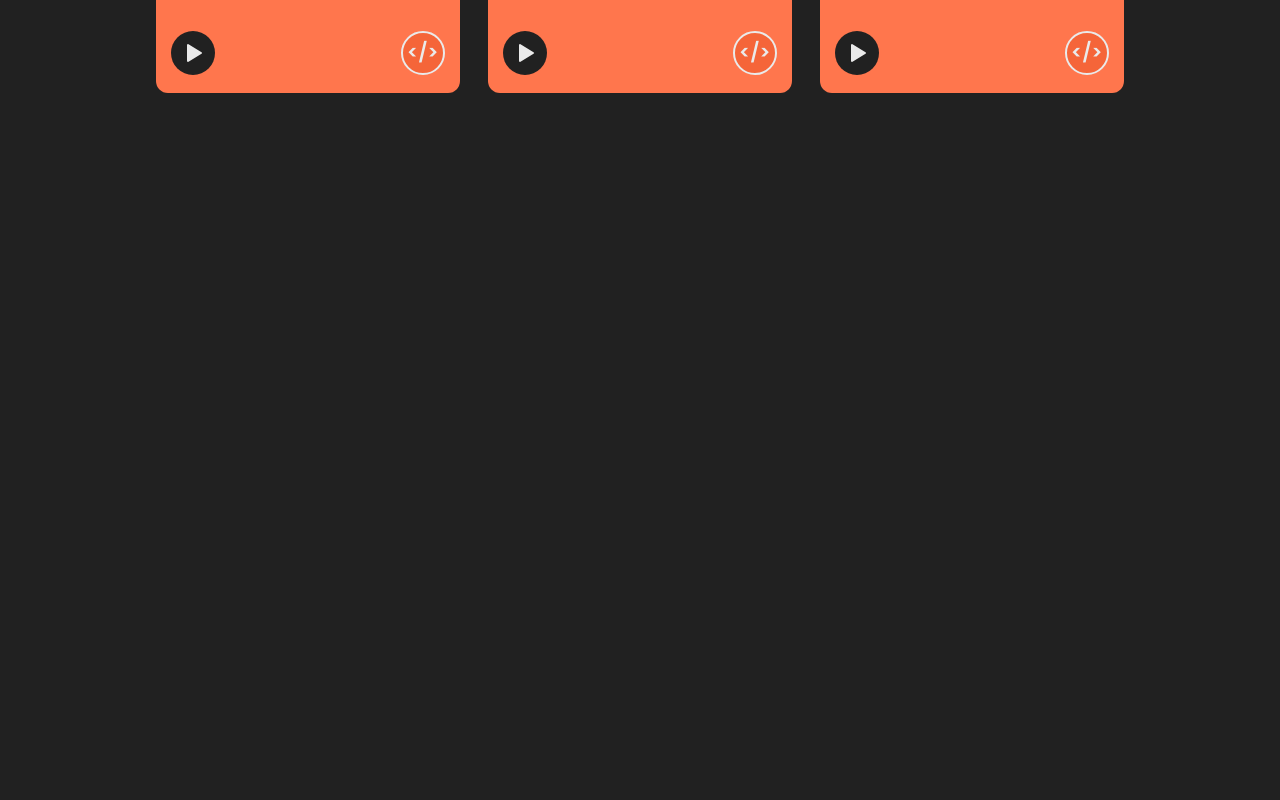
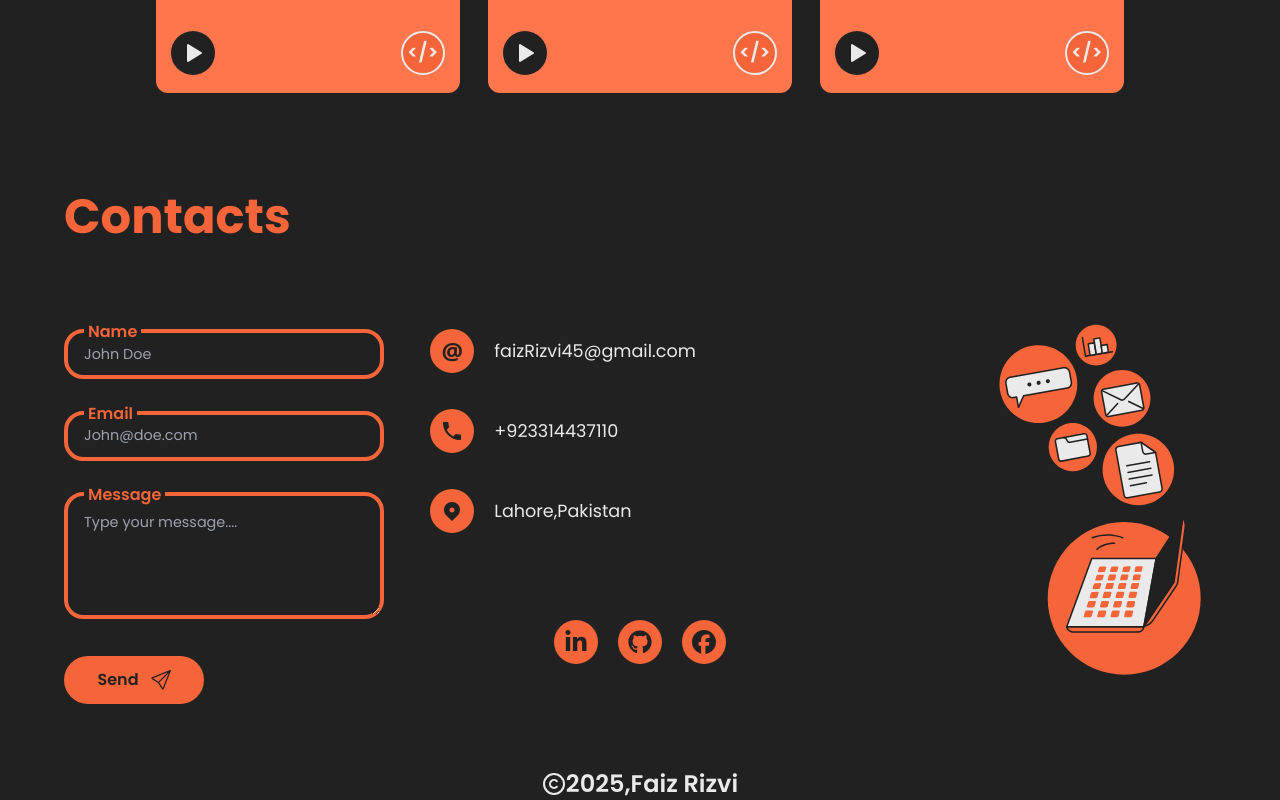
Before and after one commit to faiz12457/My-Portfolio, a React (Create React App) app: page / in a window 1280 px wide. Shown: the part 3609-4409 px from the top of the page. Before the commit the page ends 3702 px from the top, so only its background shows below. Built offline with nearby package versions, Linux system fonts and the light colour scheme; a web font is replaced by a local one.

Commit message:
responsive design comp

```diff
--- a/src/App.jsx
+++ b/src/App.jsx
@@ -55,9 +55,9 @@ function App() {
         <Project />
       </div>
 
-      {/* <div ref={contactRef}>
+      <div ref={contactRef}>
         <Contact />
-      </div> */}
+      </div>
 
       <ScrollToTop />
       <SideBar isTrue={isTrue}
--- a/src/Components/About/about.jsx
+++ b/src/Components/About/about.jsx
@@ -29,14 +29,14 @@ export function About(){
                         flex flex-col md:justify-between opacity-0 transition-all  -translate-x-full ease-in-out
                        ${isView?"opacity-100 translate-x-0": "opacity-0 -translate-x-full"}
                         `}  style={{transitionDuration:"1500ms" }}>
-                         <p className="text-[#f56539] text-5xl text-center md:text-start md:text-5xl lg:text-6xl font-bold">Who I Am</p>
+                         <p className="text-[#f56539] text-[2.5rem] text-center md:text-start md:text-5xl lg:text-6xl font-bold">Who I Am</p>
                          <p className="text-[#eaeaea] opacity-70 text-[1rem] sm:text-xl md:text-[1.1rem] lg:text-xl">I'm Faiz – a creative mind navigating the web design and development realm from Lahore, Pakistan.</p>
                          <p className="text-[#eaeaea] opacity-70 text-[1rem] sm:text-xl md:text-[1.1rem] lg:text-xl"> I am Front-end developer passionate about creating engaging user interfaces. Always eager to learn, I’m dedicated to improving my skills in computer science and exploring new technologies to stay ahead in the field.</p>
                        </div>
 
 
 
-                       <div className=" mb-4 md:mb-0  bg-transparent w-full h-[330px] items-start justify-center md:w-[65%] md:h-[408px] flex md:items-center md:justify-end  ">
+                       <div className=" mb-8 md:mb-0  bg-transparent w-full h-[330px] items-start justify-center md:w-[65%] md:h-[408px] flex md:items-center md:justify-end  ">
                        <img src="./themeGirl.svg" className="bg-transparent w-[300px] h-full  md:h-auto md:mr-20 " />
 
                   </div>
--- a/src/Components/Contact/contact.jsx
+++ b/src/Components/Contact/contact.jsx
@@ -15,36 +15,40 @@ export function Contact(){
 
     return (
         <>
-            <div className="w-[90%] mx-auto  h-[580px] mt-[100px] box-border flex flex-col gap-16">
-                <p className="text-[#f56539] text-6xl font-poppins font-bold">Contacts</p>
+            <div className="w-[90%] mx-auto sm:h-[580px] mt-[100px]  box-border  flex flex-col gap-6 sm:gap-16">
+                <p className="text-[#f56539] text-center text-5xl  lg:text-start  font-poppins font-bold">Contacts</p>
 
-                <div className="w-full h-full flex box-border gap-3">
+                <div className="w-full h-full  flex flex-col sm:flex-row box-border  gap-3">
 
-              <div className="w-1/3 h-full" >
-              <form className="w-full h-full  pt-6 flex gap-4 flex-col justify-between">
+              <div className="w-full lg:w-1/3 md:w-1/2  sm:h-full" >
+              <form className="w-full h-full  pt-6  flex justify-center items-center sm:items-start gap-4 flex-col sm:justify-between">
                     <InputField type={'text'} label={"Name"} placeholder={"John Doe"} />
                     <InputField type={'email'} label={"Email"} placeholder={"John@doe.com"} />
                     <InputField type={'textarea'} label={"Message"} placeholder={"Type your message...."} isTextarea={true} />
+               <div className="w-full flex justify-end sm:justify-start sm:w-max">
+                    <button className="  hover:bg-[#eaeaea] hover:scale-110 transition-transform duration-700 ease-in-out  font-poppins font-semibold text-[#212121] w-[140px]
+                     rounded-[50px]  p-3 bg-[#f56539] flex justify-center items-center gap-3">Send <BsSend size={20}/></button>
+            </div>
 
-                    <button className=" hover:bg-[#eaeaea] hover:scale-110 transition-transform duration-700 ease-in-out  font-poppins font-semibold text-[#212121] w-[140px]
-                     rounded-[50px]  p-3 bg-[#f56539] flex justify-center items-center gap-3">Send <BsSend size={20}/></button>
+
                      </form>
               </div>
 
 
 
 
-              <div className="w-1/3  h-full pt-6  flex flex-col">
+              <div className="sm:w-1/2 w-full sm:h-full pt-6 box-border    flex flex-col ">
 
-                     <div className=" grow flex flex-col gap-9 pl-8">
-
+                     <div className=" grow box-border  justify-center items-center sm:justify-start sm:items-start w-full flex   sm:pl-6 md:pl-8">
+                     <div className="gap-9  flex flex-col">
                      <IconWithText text={"faizRizvi45@gmail.com"} icon={'@'}  />
                      <IconWithText text={"+923314437110"} icon={<IoMdCall />}  />
                      <IconWithText text={"Lahore,Pakistan"} icon={<TiLocation />}  />
+                     </div>
 
                      </div>
 
-                 <div className="flex justify-center items-center w-full gap-5 mb-10" >
+                 <div className="flex justify-center items-center  w-full gap-5 sm:mb-10  pt-8 sm:pt-0" >
                     <HoverableIcon icon={<FaLinkedinIn />} />
                     <HoverableIcon icon={<FaGithub />} />
                     <HoverableIcon icon={<FaFacebook />} />
@@ -52,14 +56,14 @@ export function Contact(){
               </div>
 
 
-              <div className="w-1/3 h-full  flex justify-end">
+              <div className=" hidden w-1/3 h-full  lg:flex justify-end">
                  <img src="./contactImg.svg" className="w-[250px] h-auto" />
               </div>
 
 
 
                 </div>
-                    <div className="w-full text-2xl font-semibold flex justify-center items-center font-poppins text-[#eaeaea] ">
+                    <div className=" w-full text-2xl font-semibold flex justify-center items-center font-poppins text-[#eaeaea] ">
 
                     <span><LuCopyright /></span> <p className="text-[#eaeaea] text-2xl text-center">{date.getFullYear()},Faiz Rizvi</p>
                     </div>
--- a/src/Components/Contact/iconWithText.jsx
+++ b/src/Components/Contact/iconWithText.jsx
@@ -8,9 +8,9 @@ export function IconWithText({
     iconColor = "text-[#212121]"
   }) {
     return (
-      <div className="flex items-center gap-5">
+      <div className="flex items-center gap-3  sm:gap-3 md:gap-5">
         <HoverableIcon icon={icon} iconColor={iconColor} bgColor={bgColor} />
-        <p className={`font-poppins text-[1.2rem] ${textColor}`}>
+        <p className={`font-poppins sm:text-[1.1rem] ${textColor}`}>
           {text}
         </p>
       </div>
--- a/src/Components/Contact/inputField.jsx
+++ b/src/Components/Contact/inputField.jsx
@@ -1,7 +1,7 @@
 
 export function InputField({ type, label, placeholder, isTextarea = false, rows = 4 }) {
     return (
-      <div className="relative">
+      <div className="relative  w-full sm:w-max">
         <label
           className="text-[#f56539] font-poppins p-1 font-semibold absolute
           z-10 bg-[#212121] left-5 top-[-13px]"
@@ -12,15 +12,15 @@ export function InputField({ type, label, placeholder, isTextarea = false, rows
           <textarea
             placeholder={placeholder}
             rows={rows}
-            className="p-4 inline-block font-poppins outline-none text-white w-80
-            border-[#f56539] rounded-2xl border-4 bg-transparent text-[.9rem] resize-none"
+            className="p-4 inline-block font-poppins outline-none text-white w-full sm:w-72 md:w-80
+            border-[#f56539] rounded-[1.2rem] border-4 bg-transparent text-[.9rem] "
           ></textarea>
         ) : (
           <input
             type={type}
             placeholder={placeholder}
-            className="h-[50px] p-4 inline-block font-poppins outline-none text-white w-80
-            border-[#f56539] rounded-2xl border-4 bg-transparent text-[.9rem]"
+            className="h-[50px] p-4 inline-block font-poppins outline-none text-white w-full sm:w-72 md:w-80
+            border-[#f56539] rounded-[1.2rem] border-4 bg-transparent text-[.9rem]"
           />
         )}
       </div>
--- a/src/Components/Education/educationSec.jsx
+++ b/src/Components/Education/educationSec.jsx
@@ -14,7 +14,7 @@ export function EducationSec(){
         <>
      <div className="w-[90%] mx-auto   mt-16 flex ">
     <div className=" w-full lg:w-[70%] h-full" >
-     <p className="text-[#f56539] text-5xl sm:text-6xl font-poppins font-bold text-center lg:text-start ">Education</p>
+     <p className="text-[#f56539] text-5xl sm:text-6xl font-poppins font-bold text-center md:text-start ">Education</p>
 
      <div ref={ref} className={` flex flex-col   gap-6 mt-10  `}>
 
--- a/src/Components/Expericence/expericence.jsx
+++ b/src/Components/Expericence/expericence.jsx
@@ -12,7 +12,7 @@ export function Experience(){
         <>
      <div className="w-[90%] mx-auto   mt-12 flex flex-row-reverse  ">
      <div className="w-full lg:w-[70%] h-full" >
-     <p className="text-[#f56539] text-5xl sm:text-6xl font-poppins font-bold text-center lg:text-start">Experience</p>
+     <p className="text-[#f56539] text-5xl sm:text-6xl font-poppins font-bold text-center  md:text-end">Experience</p>
 
      <div className="flex flex-col   items-end gap-6 mt-10 ">
 
--- a/src/Components/Home/home.jsx
+++ b/src/Components/Home/home.jsx
@@ -39,7 +39,7 @@ export const Home=({isTrue,setIsTrue,contactRef,handleRef})=>{
                 </div>
                 <span onClick={()=>setIsTrue(true)} className="hidden sm:inline hover:text-[#f56539] absolute cursor-pointer top-9 right-14 text-[#eaeaea] text-4xl"><FaBars /></span>
 
-                <div className={`w-52 h-52 -top-28 border-[5px] sm:border-none absolute  sm:-left-44 sm:top-36 sm:w-80  sm:h-80 lg:w-[400px] lg:h-[400px] flex justify-center items-center  rounded-full lg:absolute lg:left-[-210px] lg:top-20 transition-opacity ease-in-out duration-300 bg-[#212121] z-20 ${isTrue?"opacity-0":"opacity-100"}`}>
+                <div className={`w-52 h-52 -top-28 border-[5px] sm:border-none absolute  sm:-left-44 sm:top-36 sm:w-80  sm:h-80 lg:w-[400px] lg:h-[400px] flex justify-center items-center  rounded-full lg:absolute lg:left-[-210px] lg:top-24 transition-opacity ease-in-out duration-300 bg-[#212121] z-20 ${isTrue?"opacity-0":"opacity-100"}`}>
                     <img src="avatarImg.png" className=" w-28  sm:w-52 sm:h-auto lg:w-[260px] h-auto object-cover" />
                 </div>
 
--- a/src/Components/SideBar/sideBar.jsx
+++ b/src/Components/SideBar/sideBar.jsx
@@ -36,14 +36,14 @@ export  function SideBar({isTrue,setIsTrue,handleRef,homeRef,contactRef,aboutRef
                 onClick={(e)=>e.stopPropagation()}
                 className={`bg-[#212121] -translate-x-full
                 fixed top-0 left-0 w-80 h-[100vh] sm:rounded-r-[40px]
-                 flex justify-center items-center transition-transform ease-in-out duration-500  ${isTrue?"translate-x-0": "-translate-x-full"}`}>
+                 flex justify-center items-start pt-10 md:pt-0 md:items-center  transition-transform ease-in-out duration-500  ${isTrue?"translate-x-0": "-translate-x-full"}`}>
 
             <div className=" w-[250px] h-[540px]  ">
                 <span onClick={()=>setIsTrue(false)} className="text-[#f56539] hover:text-gray-300 absolute right-9 cursor-pointer">
                     <IoMdClose size={45} />
                 </span>
 
-            <div className="mt-[80px] w-full h-full flex items-center gap-6  flex-col ">
+            <div className="mt-[80px] w-full h-full flex items-center  gap-6  flex-col ">
         {
             buttonInfo.map((button,index)=>{
                 const ref=refs[button.refKey];
```
